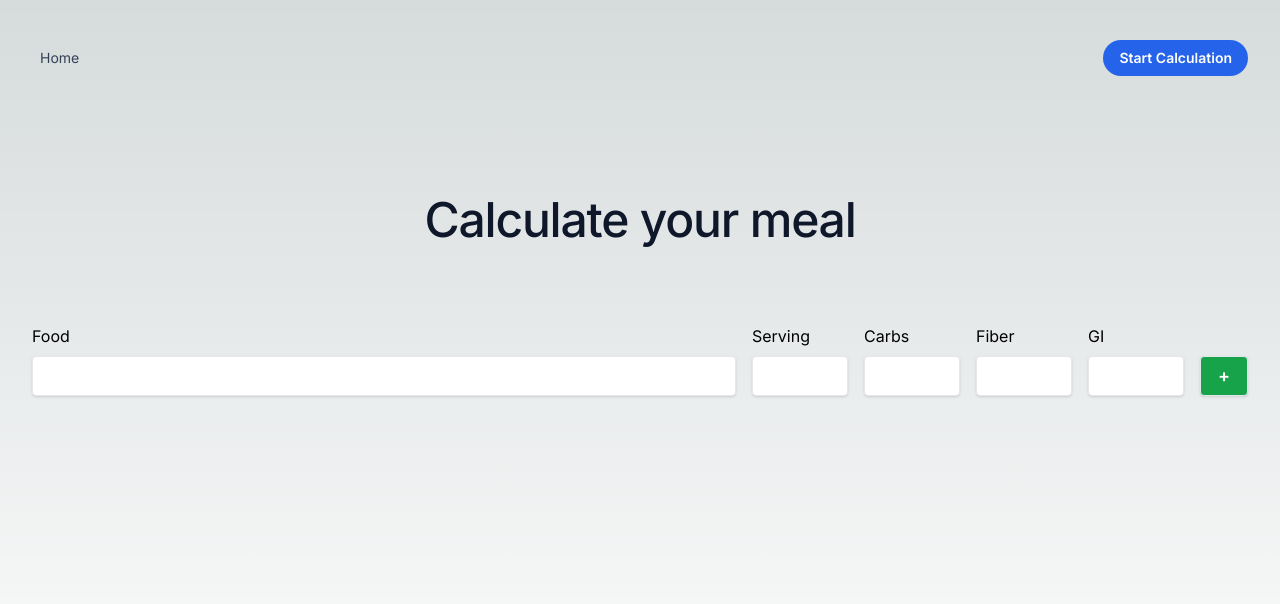
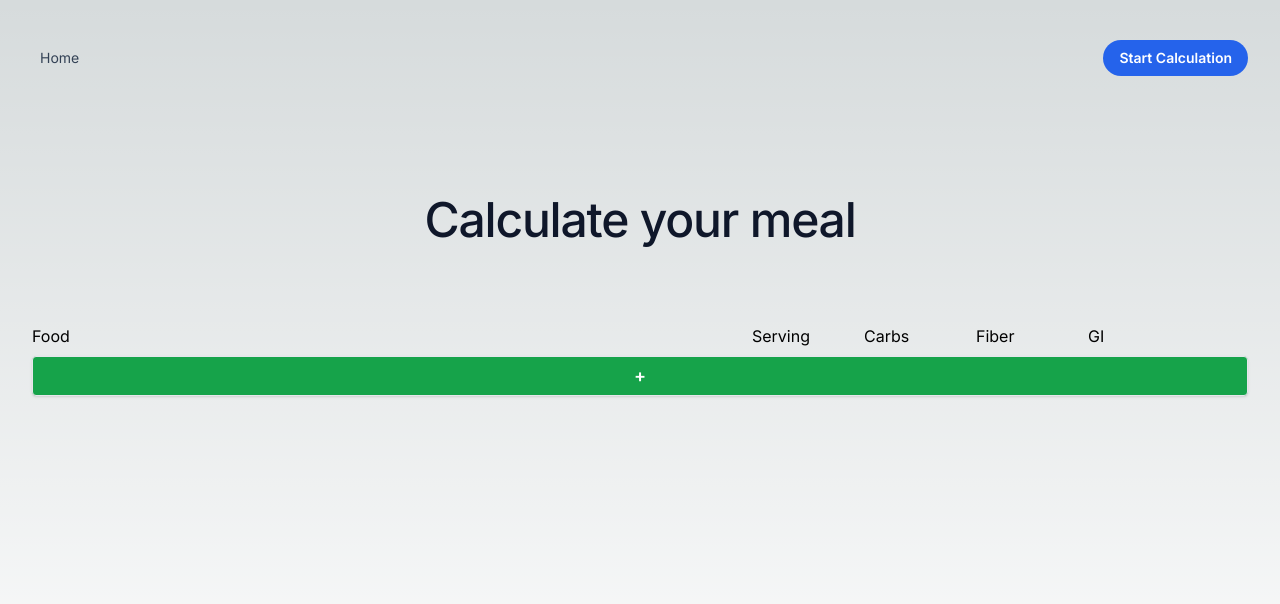
Before and after one commit to rad0dev/glycemic-load-calculator, a Next.js app: page /calculator in a window 1280 px wide. Shown: the top 604 px of the page. Built offline with nearby package versions, Linux system fonts and the light colour scheme.

Commit message:
food model, adding rows to calculator, CalculatorRow component

```diff
--- a/src/app/calculator/page.tsx
+++ b/src/app/calculator/page.tsx
@@ -1,5 +1,5 @@
 import Container from '@/components/atoms/Container'
-import Calculator from '@/components/molecules/Calculator'
+import Calculator from '@/components/organisms/Calculator'
 
 export default function Home() {
   return (
--- a/src/components/molecules/Calculator.tsx
+++ /dev/null
@@ -1,87 +0,0 @@
-'use client'
-
-import { useState } from 'react'
-import { FC } from 'react'
-import Container from '@/components/atoms/Container'
-import Input from '@/components/atoms/Input'
-
-const Calculator: FC = () => {
-  const [additionalRows, setAdditionalRows] = useState<number>(0)
-  return (
-    <Container>
-      <div className="flex -mx-2 mb-2">
-        <div className="flex-1 mx-2">Food</div>
-        <div className="flex-none w-24 mx-2">Serving</div>
-        <div className="flex-none w-24 mx-2">Carbs</div>
-        <div className="flex-none w-24 mx-2">Fiber</div>
-        <div className="flex-none w-24 mx-2">GI</div>
-        <div className="flex-none w-12 mx-2"></div>
-      </div>
-      <ul>
-        <li className="flex -mx-2 mb-4">
-          <div className="flex-1 mx-2">
-            <Input id="food" />
-          </div>
-          <div className="flex-none w-24 mx-2">
-            <Input id="serving" type="number" />
-          </div>
-          <div className="flex-none w-24 mx-2">
-            <Input id="carbs" type="number" />
-          </div>
-          <div className="flex-none w-24 mx-2">
-            <Input id="fiber" type="number" />
-          </div>
-          <div className="flex-none w-24 mx-2">
-            <Input id="gi" type="number" />
-          </div>
-          <div className="flex-none w-12 mx-2">
-            {additionalRows < 1 && (
-              <button
-                className="shadow appearance-none border rounded w-full h-10 text-lg font-semibold bg-green-600 text-white focus:outline-none focus:shadow-outline"
-                type="button"
-                onClick={() => setAdditionalRows(additionalRows + 1)}
-              >
-                +
-              </button>
-            )}
-          </div>
-        </li>
-        {Array.from({ length: additionalRows }).map((_, index) => {
-          const row = index + 1
-          return (
-            <li className="flex -mx-2 mb-4" key={`row${row}`}>
-              <div className="flex-1 mx-2">
-                <Input id="food" />
-              </div>
-              <div className="flex-none w-24 mx-2">
-                <Input id="serving" type="number" />
-              </div>
-              <div className="flex-none w-24 mx-2">
-                <Input id="carbs" type="number" />
-              </div>
-              <div className="flex-none w-24 mx-2">
-                <Input id="fiber" type="number" />
-              </div>
-              <div className="flex-none w-24 mx-2">
-                <Input id="gi" type="number" />
-              </div>
-              <div className="flex-none w-12 mx-2">
-                {row === additionalRows && (
-                  <button
-                    className="shadow appearance-none border rounded w-full h-10 text-lg font-semibold bg-green-600 text-white focus:outline-none focus:shadow-outline"
-                    type="button"
-                    onClick={() => setAdditionalRows(additionalRows + 1)}
-                  >
-                    +
-                  </button>
-                )}
-              </div>
-            </li>
-          )
-        })}
-      </ul>
-    </Container>
-  )
-}
-
-export default Calculator
--- /dev/null
+++ b/src/components/molecules/CalculatorRow.tsx
@@ -0,0 +1,38 @@
+'use client'
+
+import { useState } from 'react'
+import { FC } from 'react'
+import Input from '@/components/atoms/Input'
+
+const CalculatorRow: FC<{ id: string }> = ({ id }) => {
+  return (
+    <li className="flex -mx-2 mb-4">
+      <div className="flex-1 mx-2">
+        <Input id={`food#${id}`} />
+      </div>
+      <div className="flex-none w-24 mx-2">
+        <Input id={`serving#${id}`} type="number" />
+      </div>
+      <div className="flex-none w-24 mx-2">
+        <Input id={`carbs#${id}`} type="number" />
+      </div>
+      <div className="flex-none w-24 mx-2">
+        <Input id={`fiber#${id}`} type="number" />
+      </div>
+      <div className="flex-none w-24 mx-2">
+        <Input id={`gi#${id}`} type="number" />
+      </div>
+      <div className="flex-none w-12 mx-2">
+        <button
+          className="shadow appearance-none border rounded w-full h-10 text-lg font-semibold bg-red-600 text-white focus:outline-none focus:shadow-outline"
+          type="button"
+          onClick={() => {}}
+        >
+          -
+        </button>
+      </div>
+    </li>
+  )
+}
+
+export default CalculatorRow
--- /dev/null
+++ b/src/components/organisms/Calculator.tsx
@@ -0,0 +1,47 @@
+'use client'
+
+import { useState } from 'react'
+import { FC } from 'react'
+import Container from '@/components/atoms/Container'
+import CalculatorRow from '@/components/molecules/CalculatorRow'
+import Food from '@/models/food'
+
+const Calculator: FC = () => {
+  const [foodItems, setFoodItems] = useState<Food[]>([])
+
+  // foodName, foodServing, foodCarbs, foodFiber, foodGi
+  const addFoodItem = () => {
+    const newFoodItem = new Food()
+
+    setFoodItems((prevFoodItems) => {
+      return prevFoodItems.concat(newFoodItem)
+    })
+  }
+
+  return (
+    <Container>
+      <div className="flex -mx-2 mb-2">
+        <div className="flex-1 mx-2">Food</div>
+        <div className="flex-none w-24 mx-2">Serving</div>
+        <div className="flex-none w-24 mx-2">Carbs</div>
+        <div className="flex-none w-24 mx-2">Fiber</div>
+        <div className="flex-none w-24 mx-2">GI</div>
+        <div className="flex-none w-12 mx-2"></div>
+      </div>
+      <ul>
+        {foodItems.map(({ id }) => {
+          return <CalculatorRow id={id} key={id} />
+        })}
+      </ul>
+      <button
+        className="shadow appearance-none border rounded w-full h-10 text-lg font-semibold bg-green-600 text-white focus:outline-none focus:shadow-outline"
+        type="button"
+        onClick={addFoodItem}
+      >
+        +
+      </button>
+    </Container>
+  )
+}
+
+export default Calculator
--- /dev/null
+++ b/src/models/food.tsx
@@ -0,0 +1,14 @@
+class Food {
+  id: string
+  name?: string
+  serving?: number
+  carbs?: number
+  fiber?: number
+  gi?: number
+
+  constructor() {
+    this.id = new Date().toISOString()
+  }
+}
+
+export default Food
```
